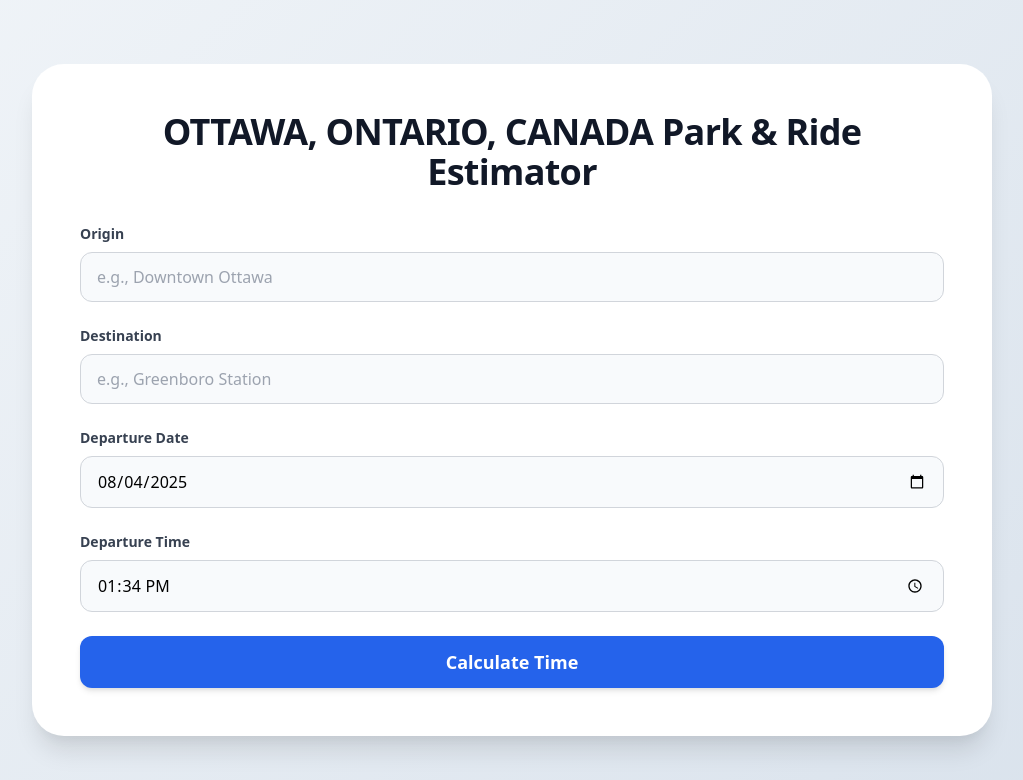
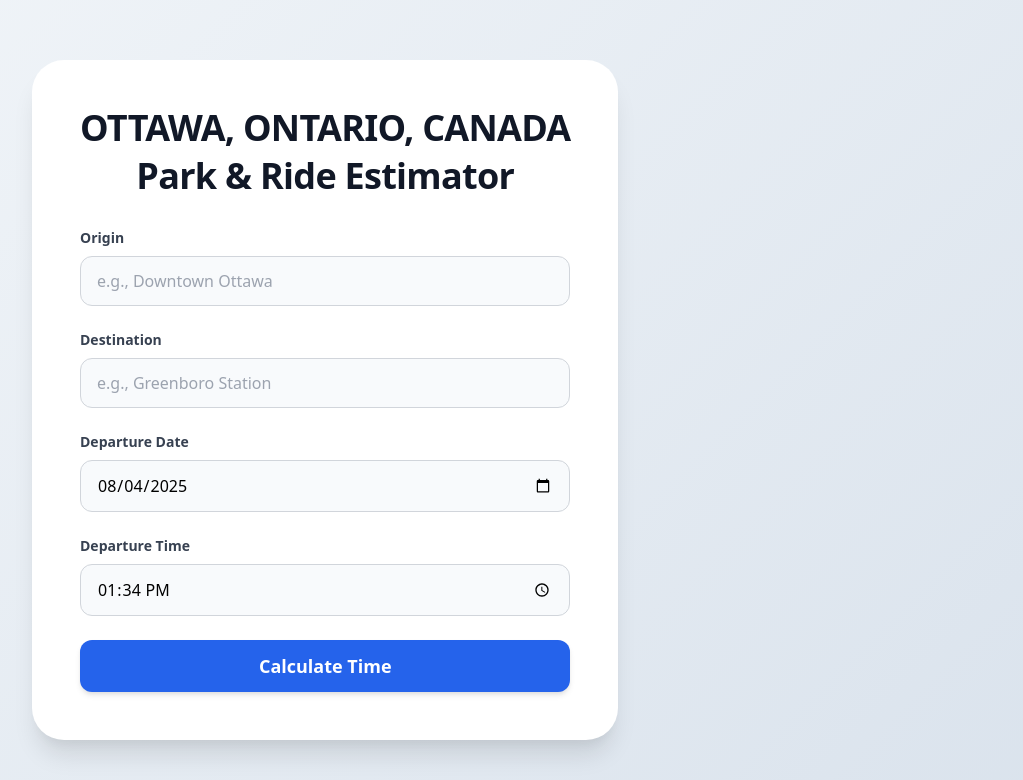
Before and after one commit to Rayhypertyper/parknglide, a FastAPI app: page / in a window 1280 px wide. Shown: the top 780 px of the page, without its empty margins (128-1151 px from the left). Run offline with FastAPI, Linux system fonts and the light colour scheme; some libraries are stand-ins or nearby versions.

Commit message:
stylistic updates

```diff
--- a/templates/index.html
+++ b/templates/index.html
@@ -103,7 +103,8 @@
 
     <div class="form-container">
         <h1 class="text-4xl font-extrabold text-center text-gray-900 mb-8">
-            OTTAWA, ONTARIO, CANADA Park & Ride Estimator
+            <div>OTTAWA, ONTARIO, CANADA</div>
+        <div class="mt-2">Park & Ride Estimator</div>
         </h1>
 
         <form id="estimatorForm" action="/estimate" method="POST" class="space-y-6">
```
